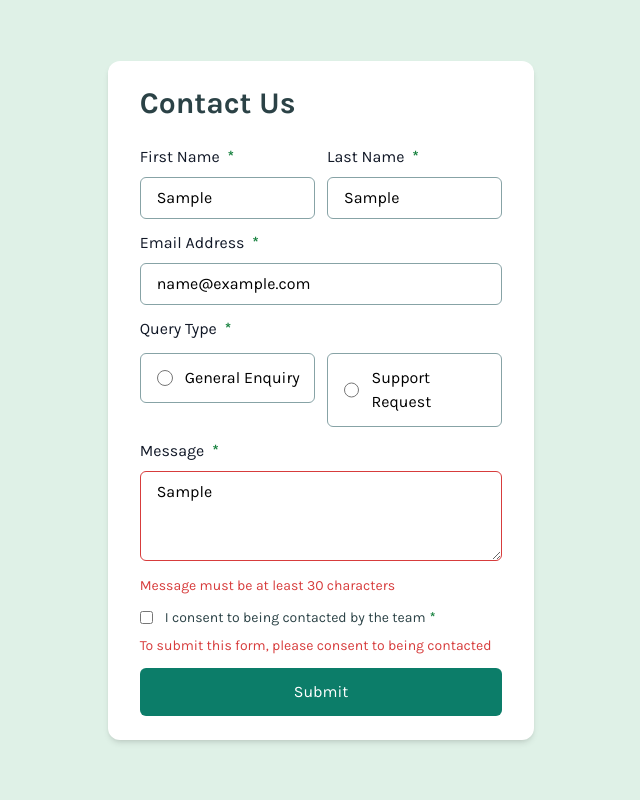
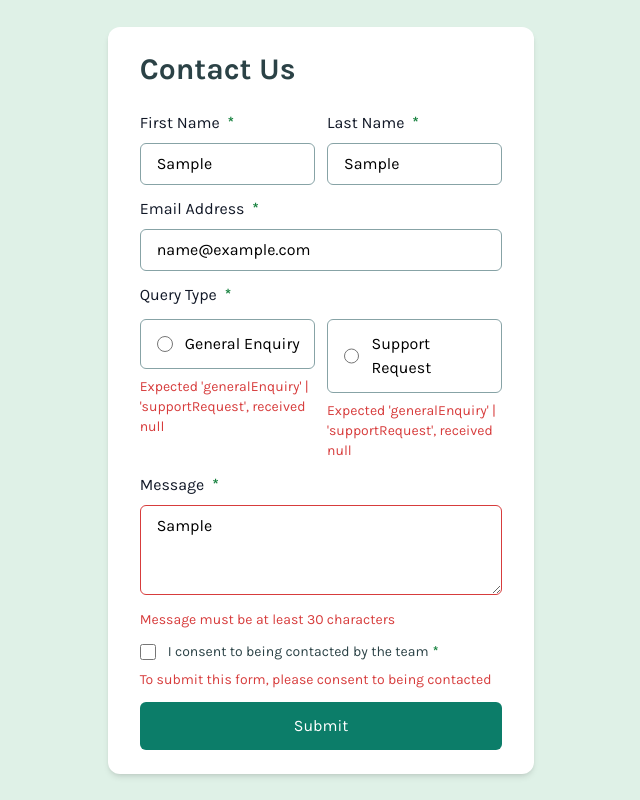
Before and after one commit to UmerNasir-2000/fem-contact-form, a React (Vite) app: page / in a window 1280 px wide. Both pictures are taken after typing "Sample", "Sample", "name@example.com", "Sample" into the empty fields and a click on the button "Submit". Shown: the whole page, without its empty margins (319-959 px from the left). Built offline with nearby package versions, Linux system fonts and the light colour scheme.

Commit message:
feat: add react toastify

```diff
--- a/package.json
+++ b/package.json
@@ -14,6 +14,7 @@
     "react": "^18.2.0",
     "react-dom": "^18.2.0",
     "react-hook-form": "^7.51.5",
+    "react-hot-toast": "^2.4.1",
     "zod": "^3.23.8"
   },
   "devDependencies": {
--- a/src/App.tsx
+++ b/src/App.tsx
@@ -1,8 +1,10 @@
+import { Toaster } from "react-hot-toast";
 import ContactForm from "./components/contactForm";
 
 function App() {
   return (
     <section className="min-h-screen flex justify-center items-center">
+      <Toaster />
       <ContactForm />
     </section>
   );
--- a/src/components/contactForm/index.tsx
+++ b/src/components/contactForm/index.tsx
@@ -2,6 +2,7 @@ import { useCallback } from "react";
 import { useForm } from "react-hook-form";
 import { z } from "zod";
 import { zodResolver } from "@hookform/resolvers/zod";
+import toast from "react-hot-toast";
 
 const contactFormSchema = z.object({
   firstName: z
@@ -39,6 +40,7 @@ const ContactForm = () => {
     console.log("data :>> ", data);
     console.log(`Submitted..`);
     reset();
+    toast.success("You will be contacted shortly!");
   }, []);
 
   return (
@@ -123,6 +125,7 @@ const ContactForm = () => {
                   {...register("supportType", { required: true })}
                   type="radio"
                   id="generalEnquiry"
+                  value="generalEnquiry"
                   // required
                   className={`px-4 p-2 size-4 rounded-md border border-grey-500 focus:border-green-700 focus:outline-none ${
                     errors.firstName && "border-red focus:border-red"
@@ -130,8 +133,8 @@ const ContactForm = () => {
                 />
                 <label htmlFor="generalEnquiry">General Enquiry</label>
               </div>
-              {errors.firstName && (
-                <p className="text-sm text-red">{errors.firstName.message}</p>
+              {errors.supportType && (
+                <p className="text-sm text-red">{errors.supportType.message}</p>
               )}
             </div>
             <div className="space-y-2 w-1/2">
@@ -140,6 +143,7 @@ const ContactForm = () => {
                   {...register("supportType", { required: true })}
                   type="radio"
                   id="supportRequest"
+                  value="supportRequest"
                   // required
                   className={`px-4 p-2 size-4 rounded-md border border-grey-500 focus:border-green-700 focus:outline-none ${
                     errors.lastName && "border-red focus:border-red"
@@ -148,8 +152,8 @@ const ContactForm = () => {
                 <label htmlFor="supportRequest">Support Request</label>
               </div>
 
-              {errors.lastName && (
-                <p className="text-sm text-red">{errors.lastName.message}</p>
+              {errors.supportType && (
+                <p className="text-sm text-red">{errors.supportType.message}</p>
               )}
             </div>
           </div>
@@ -179,6 +183,7 @@ const ContactForm = () => {
               type="checkbox"
               // required
               {...register("consent", { required: true })}
+              className="accent-green-700 size-4"
             />
             <label htmlFor="consent" className="text-grey-900 text-sm">
               I consent to being contacted by the team
```
Also changed, not shown: 1 other file (tests, documents, lock files or other folders).
